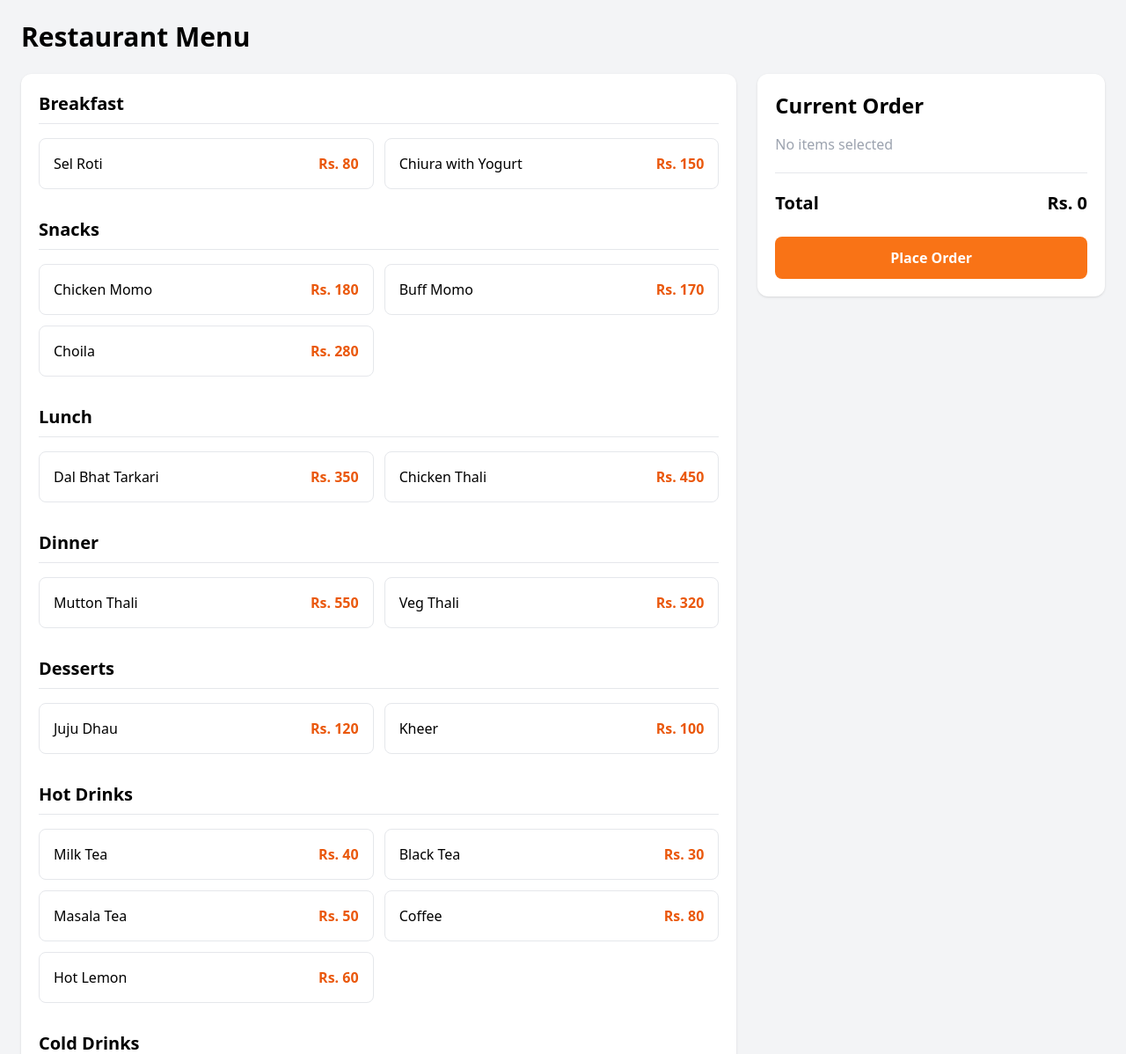
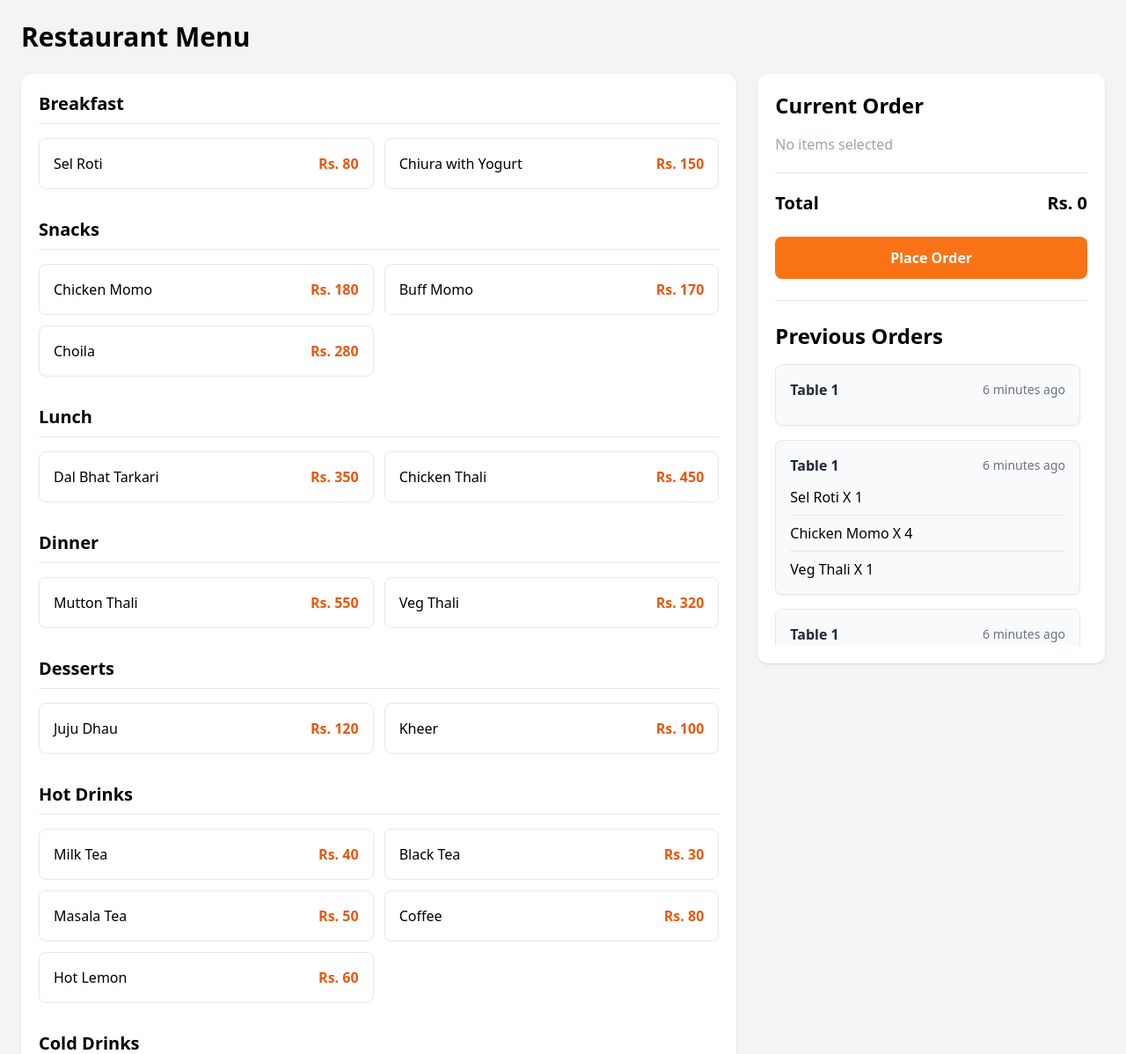
Before and after one commit to Cma-13/RMS, a Django app: template orders/templates/orders/menu.html in a window 1280 px wide. Shown: the top 1198 px of the page at 88% size. Run offline with Django 5.2, Linux system fonts and the light colour scheme; data comes from the database, SQL or seed files in the repository; both versions use the stored data as it was after the commit; tables that the repository leaves empty hold one stand-in row (values such as "Sample post"); the template is opened without the code that fills it: values that come from a table or form of the project are taken from there, most other values are stand-ins (such as "Sample title", 1, 10 or a date in 2020); some libraries are stand-ins or nearby versions.

Commit message:
feat: show previous unbilled orders in menu page for a table

```diff
--- a/config/settings.py
+++ b/config/settings.py
@@ -37,8 +37,10 @@ INSTALLED_APPS = [
     'django.contrib.sessions',
     'django.contrib.messages',
     'django.contrib.staticfiles',
+    'django.contrib.humanize',
     'accounts',
     'orders',
+
 ]
 
 MIDDLEWARE = [
--- a/orders/admin.py
+++ b/orders/admin.py
@@ -10,5 +10,8 @@ class TableAdmin(admin.ModelAdmin):
 
 admin.site.register(Category)
 admin.site.register(MenuItem)
-admin.site.register(Order)
 admin.site.register(OrderItem)
+
+@admin.register(Order)
+class OrderAdmin(admin.ModelAdmin):
+    list_display = ['table','status', 'created_at']
--- a/orders/templates/orders/menu.html
+++ b/orders/templates/orders/menu.html
@@ -1,4 +1,4 @@
-<!DOCTYPE html>
+{% load humanize %}
 <html lang="en">
   <head>
     <meta charset="UTF-8" />
@@ -63,7 +63,7 @@
         </div>
 
         <!-- ORDER PANEL -->
-        <form class="bg-white rounded-xl shadow p-5 sticky top-5 h-fit" method='post'>
+        <form class="bg-white rounded-xl shadow p-5 sticky top-5 h-fit" method="post">
             {% csrf_token %}
 
             <h2 class="text-2xl font-bold mb-4">
@@ -90,12 +90,47 @@
 
             </div>
 <input id="order-items" type="hidden" name="order-items" value="" >
-            <button id = 'place-order-btn'
+            <button id = "place-order-btn"
                 class="mt-6 w-full bg-orange-500 hover:bg-orange-600 text-white py-3 rounded-lg font-semibold"
             >
                 Place Order
             </button>
+ <!-- Previous Orders -->
+<hr class="my-6">
 
+<h2 class="text-2xl font-bold mb-4">
+    Previous Orders
+</h2>
+
+<div class="max h-80 overflow-y-auto pr-2 space-y-4">
+    {% if orders %}
+        {% for order in orders %}
+            <div class="bg-gray-50 border rounded-lg p-4 shadow-sm">
+
+                <div class="flex justify-between items-center mb-3">
+                    <span class="font-semibold text-gray-800">
+                         {{ order.table }}
+                    </span>
+
+                    <span class="text-sm text-gray-500">
+                        {{ order.created_at|naturaltime }}
+                    </span>
+                </div>
+
+                <ul class="space-y-2">
+                    {% for item in order.items.all %}
+                        <li class="border-b last:border-b-0 pb-2 last:pb-0">
+                            {{ item }}
+                        </li>
+                    {% endfor %}
+                </ul>
+
+            </div>
+        {% endfor %}
+    {% else %}
+        <p class="text-gray-400">No previous orders.</p>
+    {% endif %}
+</div>
         </form>
 
     </div>
--- a/orders/views.py
+++ b/orders/views.py
@@ -40,7 +40,11 @@ def menu_view(request, table_id):
 
     categories = Category.objects.all()
 
+    orders = Order.objects.filter(table_id=table_id).exclude(status=Order.ORDER_STATUS.BILLED).order_by('-created_at')
+
+
     return render(request, 'orders/menu.html',{
         'categories': categories,
-        'table_id': table_id
+        'table_id': table_id ,
+        'orders': orders
     })
```
Also changed, not shown: db.sqlite3.
